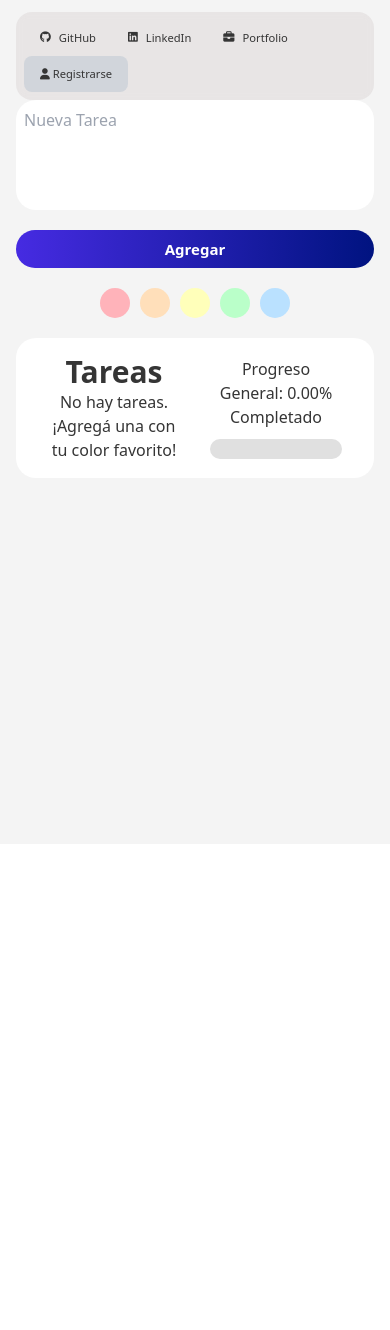
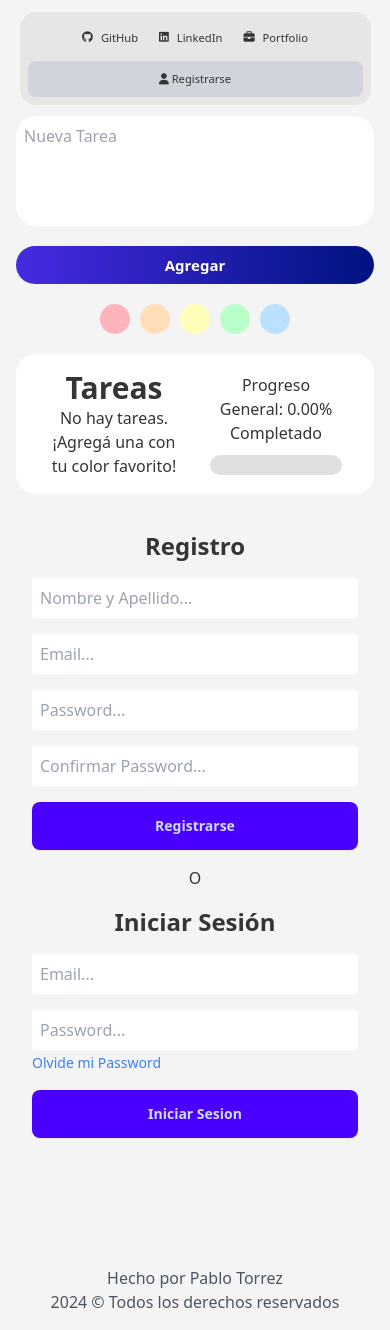
Before and after one commit to pblnahu1/dashboard-task-with-users, a website with bundled scripts: page index.html in a window 390 px wide. Before the commit the page ends 844 px from the top, so only its background shows below. Built offline with nearby package versions, Linux system fonts and the light colour scheme.

Commit message:
agregando formularios y configurando el backend

```diff
--- a/index.html
+++ b/index.html
@@ -16,7 +16,7 @@
 
 <body>
   <header>
-    <ul class="menu menu-horizontal rounded-box mt-3">
+    <ul class="menu menu-horizontal rounded-box mt-3 mb-3 ">
       <li>
         <a href="https://github.com/pblnahu1" rel="noopener noreferrer" class="" data-tip="GitHub" target="_blank">
           <i class="fa-brands fa-github"></i> GitHub
@@ -33,14 +33,19 @@
         </a>
       </li>
       <li>
-        <a href="/login" rel="noopener noreferrer" class="bg-gray-300 tooltip tooltip-bottom" data-tip="¡Registrate y guardá tus notas!" target="_parent">
+        <a
+        href="#sct-auth"
+          rel="noopener noreferrer"
+          class="bg-gray-300 tooltip tooltip-bottom"
+          data-tip="¡Registrate y guardá tus notas!"
+        >
           <i class="fa-solid fa-user"></i> Registrarse
-        </a>
+      </a>
       </li>
     </ul>
   </header>
 
-  <main>
+  <main class="my-4">
     <section id="task-input">
       <textarea rows="2" id="task-name" placeholder="Nueva Tarea"></textarea>
       <section id="color-picker">
@@ -73,17 +78,68 @@
       <ul id="tasks"></ul>
     </section>
 
-    <!--<section id="user-input">
-      <input type="text" id="username" placeholder="Nombre de Usuario">
-      <input type="email" id="email" placeholder="Email">
-      <button id="add-user">Agregar Usuario</button>
+    <section id="sct-auth" class="flex flex-row justify-center items-center">
+      <div class="container flex justify-center flex-col items-center mx-auto p-4" id="container-auth">
+        <span id="connection-status" class=""></span>
+        <h1 class="text-2xl font-bold mb-4">Registro</h1>
+        <div class="max-w-md w-full">
+          <form id="login-form" class="space-y-4">
+            <div>
+              <!-- <label for="name-and-lastname" class="block text-sm font-medium w-full">Nombre y Apellido</label> -->
+              <input type="text" id="name-and-lastname" class="form-control w-full rounded p-2" placeholder="Nombre y Apellido..." required>
+            </div>
+
+            <div>
+              <!-- <label for="email" class="block text-sm font-medium w-full">Email</label> -->
+              <input type="email" id="email" class="form-control w-full rounded p-2" placeholder="Email..." required>
+            </div>
+
+            <div>
+              <!-- <label for="password" class="block text-sm font-medium w-full">Password</label> -->
+              <input type="password" id="password" class="form-control w-full rounded p-2" placeholder="Password..." required>
+            </div>
+
+            <div>
+              <!-- <label for="password-confirmation" class="block text-sm font-medium w-full">Confirmar Password</label> -->
+              <input type="password" id="password-confirmation" class="form-control w-full rounded p-2" placeholder="Confirmar Password..." required>
+            </div>
+
+            <button type="submit" class="btn btn-primary w-full">Registrarse</button>
+          </form>
+        </div>
+      </div>
+
+      <div>
+        <span>O</span>
+      </div>
+
+      <div class="container flex justify-center flex-col items-center mx-auto p-4" id="container-auth">
+        <span id="connection-status" class=""></span>
+        <h1 class="text-2xl font-bold mb-4">Iniciar Sesión</h1>
+        <div class="max-w-md w-full">
+          <form id="login-form" class="space-y-4">
+            <div>
+              <!-- <label for="email" class="block text-sm font-medium w-full">Email</label> -->
+              <input type="email" id="email" class="form-control w-full rounded p-2" placeholder="Email..." required>
+            </div>
+
+            <div>
+              <!-- <label for="password" class="block text-sm font-medium w-full">Password</label> -->
+              <input type="password" id="password" class="form-control w-full rounded p-2" placeholder="Password..." required>
+              <a href="#" class="text-sm text-blue-500 hover:text-blue-700">Olvide mi Password</a>
+            </div>
+
+            <button type="submit" class="btn btn-primary w-full">Iniciar Sesion</button>
+          </form>
+        </div>
+      </div>
     </section>
+  </main>
 
-    <section id="user-list">
-      <h2>Usuarios</h2>
-      <ul id="users"></ul>
-    </section>-->
-  </main>
+  <footer class="text-center text-gray-600 dark:text-gray-400 p-4 dark:bg-gray-800">
+    <p>Hecho por<a href="https://github.com/pblnahu1" target="_blank" rel="noopener noreferrer"> Pablo Torrez</a></p>
+    <p>2024 &copy; Todos los derechos reservados</p>
+  </footer>
 
   <script type="module" src="./src/main.js" defer></script>
 </body>
--- a/style.css
+++ b/style.css
@@ -6,6 +6,7 @@
 
 html {
     color-scheme: light!important;
+    scroll-behavior: smooth;
 }
 
 :root{
@@ -221,16 +222,31 @@ button {
 @media (max-width: 1200px){
 
     header ul {
-        gap: 0px;
+        gap: 5px;
+        justify-content: center;
     }
 
     header ul > li{
         font-size: 0.8em;
     }
 
+    .menu :where(li:not(.menu-title) > :not(ul, details, .menu-title, .btn)) {
+        padding-left: .5rem!important;
+        padding-right: .5rem!important;
+    }
+
+    header ul>li:last-of-type {
+        width: 100%;
+    }
+
     .container-main-task{
         grid-template-columns: repeat(3, 1fr);
     }
+
+    #sct-auth{
+        flex-direction: column;
+    }
+
 }
 
 @media (max-width: 992px) {
@@ -259,6 +275,7 @@ button {
 }
 
 @media (max-width: 480px) {
+
     .container-main-task {
         grid-template-columns: 1fr;
     }
```
Also changed, not shown: backend/server.js (+19 -5 lines), registro.html (+2 -1 lines), src/registro.js (+31 -2 lines).
